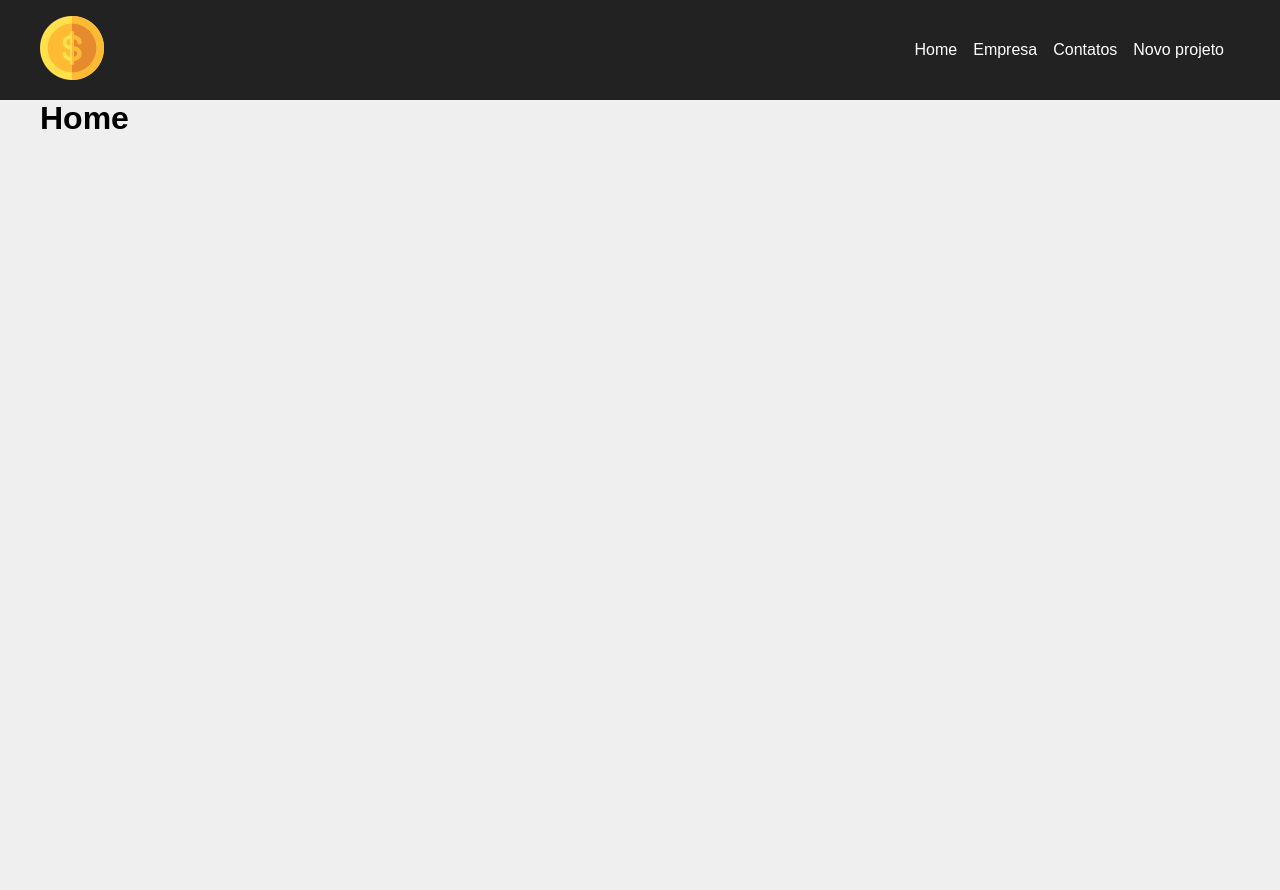
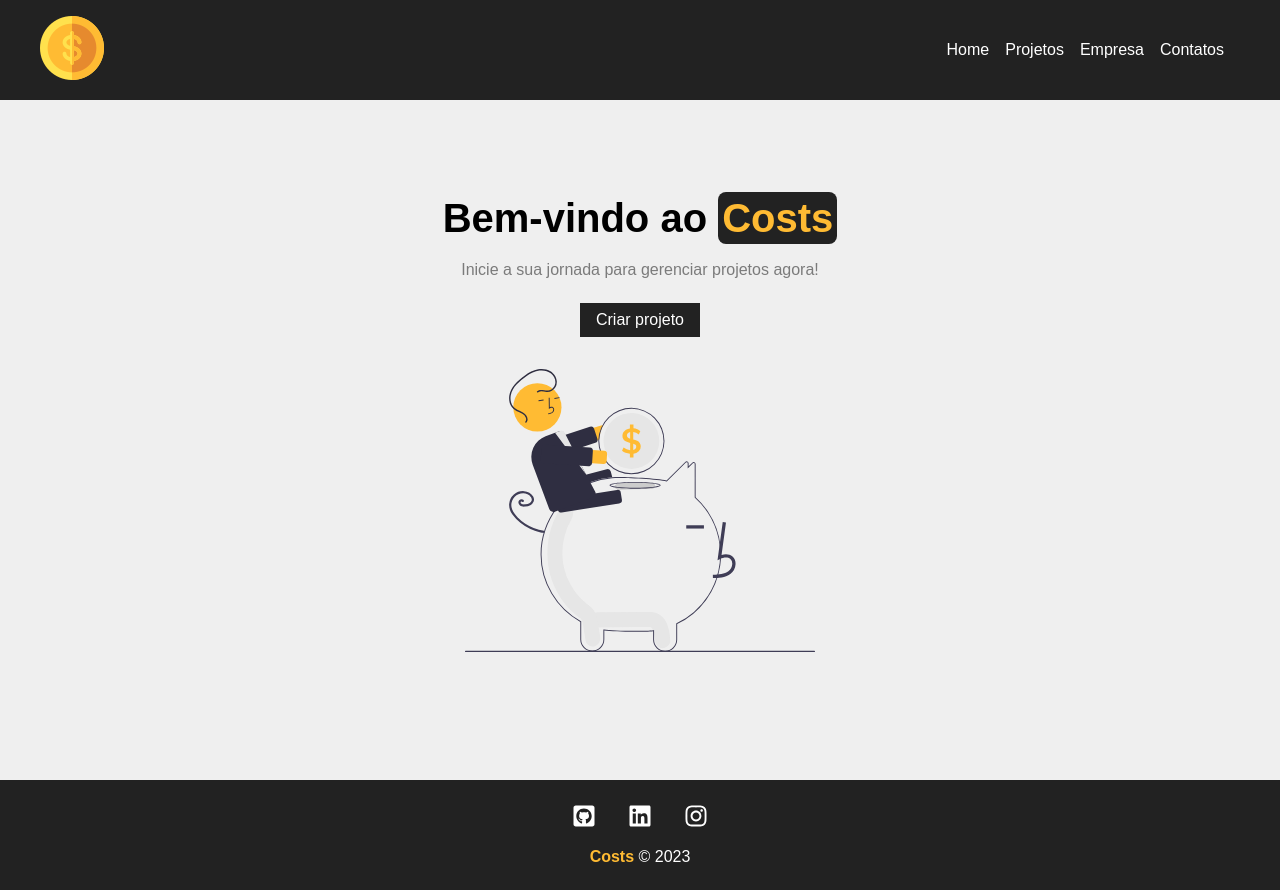
Before and after one commit to Adoniasfalcao/Costs, a React (Create React App) app: page / in a window 1280 px wide. Before the commit the page ends 800 px from the top, so only its background shows below. Built offline with nearby package versions, Linux system fonts and the light colour scheme.

Commit message:
Adicionando a Home

```diff
--- a/src/App.js
+++ b/src/App.js
@@ -1,9 +1,9 @@
-import { BrowserRouter as Router,Link } from 'react-router-dom'
+import { BrowserRouter as Router } from 'react-router-dom'
 import { Routes,Route } from 'react-router-dom';
 import Home from './components/pages/Home';
 import Contacts from './components/pages/Contacts';
 import Company from './components/pages/Company';
-import NewProject from './components/pages/NewProject';
+import Projects from './components/pages/Projects';
 import Container from './components/layout/Container';
 import Navbar from './components/layout/Navbar'
 import Footer from './components/layout/Footer';
@@ -19,10 +19,9 @@ function App() {
           <Routes>
 
               <Route exact path="/" element={<Home/>}/>
+              <Route path="/projects" element={<Projects/>}/>
               <Route path="/contacts" element={<Contacts/>}/>
-              <Route exact path="/company" element={<Company/>}/>
-              <Route path="/new-project" element={<NewProject/>}/>
-
+              <Route path="/company" element={<Company/>}/>
           </Routes>
         </Container>
 
--- a/src/components/layout/Footer.jsx
+++ b/src/components/layout/Footer.jsx
@@ -1,9 +1,15 @@
 import styles from './layout styles/Footer.module.css'
+import {FaGithubSquare,FaInstagram,FaLinkedin} from 'react-icons/fa'
 
 function Footer () {
     return(
-        <footer>
-
+        <footer className={styles.footer}>
+            <ul className={styles.socialList}>
+                <li className={styles.item}><FaGithubSquare/></li>
+                <li className={styles.item}><FaLinkedin/></li>
+                <li className={styles.item}><FaInstagram/></li>
+            </ul>
+            <p className={styles.copy_right}><span>Costs</span> &copy; 2023</p>
         </footer>
     )
 }
--- /dev/null
+++ b/src/components/layout/LinkButton.jsx
@@ -0,0 +1,12 @@
+import styles from './layout styles/LinkButton.module.css'
+import { Link } from 'react-router-dom'
+
+function LinkButton ({ to,text }) {
+    return(
+        <Link className={styles.btn} to={to}>
+            {text}
+        </Link>
+    )
+}
+
+export default LinkButton
--- a/src/components/layout/Navbar.jsx
+++ b/src/components/layout/Navbar.jsx
@@ -11,9 +11,10 @@ function Navbar () {
 
                 <ul className={styles.list}>
                     <li className={styles.item}><Link to="/">Home</Link></li>
+                    <li className={styles.item}><Link to="/projects">Projetos</Link></li>
                     <li className={styles.item}><Link to="/company">Empresa</Link></li>
                     <li className={styles.item}><Link to="/contacts">Contatos</Link></li>
-                    <li className={styles.item}><Link to="/new-project">Novo projeto</Link></li>
+
                 </ul>
             </Container>
         </nav>
--- a/src/components/layout/layout styles/Footer.module.css
+++ b/src/components/layout/layout styles/Footer.module.css
@@ -0,0 +1,31 @@
+.footer {
+    background-color: #222;
+    color: #FFF;
+    padding: 1.5em;
+    text-align: center;
+}
+
+.socialList {
+    display:flex;
+    justify-content: center;
+    list-style-type: none;
+    margin-bottom: 1em;
+}
+
+.socialList li {
+    margin: 0 1em;
+}
+
+.socialList li:hover {
+    color: #FFBB33;
+}
+
+.socialList svg {
+    font-size: 1.5em;
+    cursor:pointer;
+}
+
+.copy_right span {
+    font-weight: bold;
+    color: #FFBB33;
+}
--- /dev/null
+++ b/src/components/layout/layout styles/LinkButton.module.css
@@ -0,0 +1,11 @@
+.btn {
+    background-color: #222;
+    color: #fff;
+    padding: 0.5em 1em;
+    text-decoration: none;
+    transition: 0.5s;
+}
+
+.btn:hover {
+    background-color: #ffbb33;
+}
--- a/src/components/pages/Home.jsx
+++ b/src/components/pages/Home.jsx
@@ -1,8 +1,15 @@
+import styles from './Pages style/Home.module.css'
+import logo from '../../img/savings.svg'
+import LinkButton from '../layout/LinkButton'
+
 function Home () {
     return(
-        <div>
-            <h1>Home</h1>
-        </div>
+        <section className={styles.home_container}>
+            <h1>Bem-vindo ao <span>Costs</span></h1>
+            <p>Inicie a sua jornada para gerenciar projetos agora!</p>
+            <LinkButton to="/projects" text="Criar projeto"/>
+            <img src={logo} alt="Costs"/>
+        </section>
     )
 }
 
--- a/src/components/pages/NewProject.jsx
+++ /dev/null
@@ -1,9 +0,0 @@
-function NewProject () {
-    return(
-        <div>
-            <h1>Novo projeto</h1>
-        </div>
-    )
-}
-
-export default NewProject
--- /dev/null
+++ b/src/components/pages/Pages style/Home.module.css
@@ -0,0 +1,30 @@
+.home_container {
+    width: 100%;
+    display: flex;
+    flex-direction: column;
+    align-items: center;
+    justify-content: center;
+    padding: 4em;
+}
+
+.home_container h1 {
+    font-size: 2.5em;
+    margin-bottom: .5em;
+}
+
+.home_container h1 span {
+    color:#ffbb33;
+    padding: 0.1em;
+    background-color: #222;
+    border-radius: 0.2em;
+}
+
+.home_container p {
+    margin-bottom: 1.5em;
+    color: #7b7b7b;
+}
+
+.home_container img {
+    width: 350px;
+    margin: 2em 0;
+}
--- /dev/null
+++ b/src/components/pages/Projects.jsx
@@ -0,0 +1,9 @@
+function Projects () {
+    return(
+        <div>
+            <h1>Projetos</h1>
+        </div>
+    )
+}
+
+export default Projects
```
